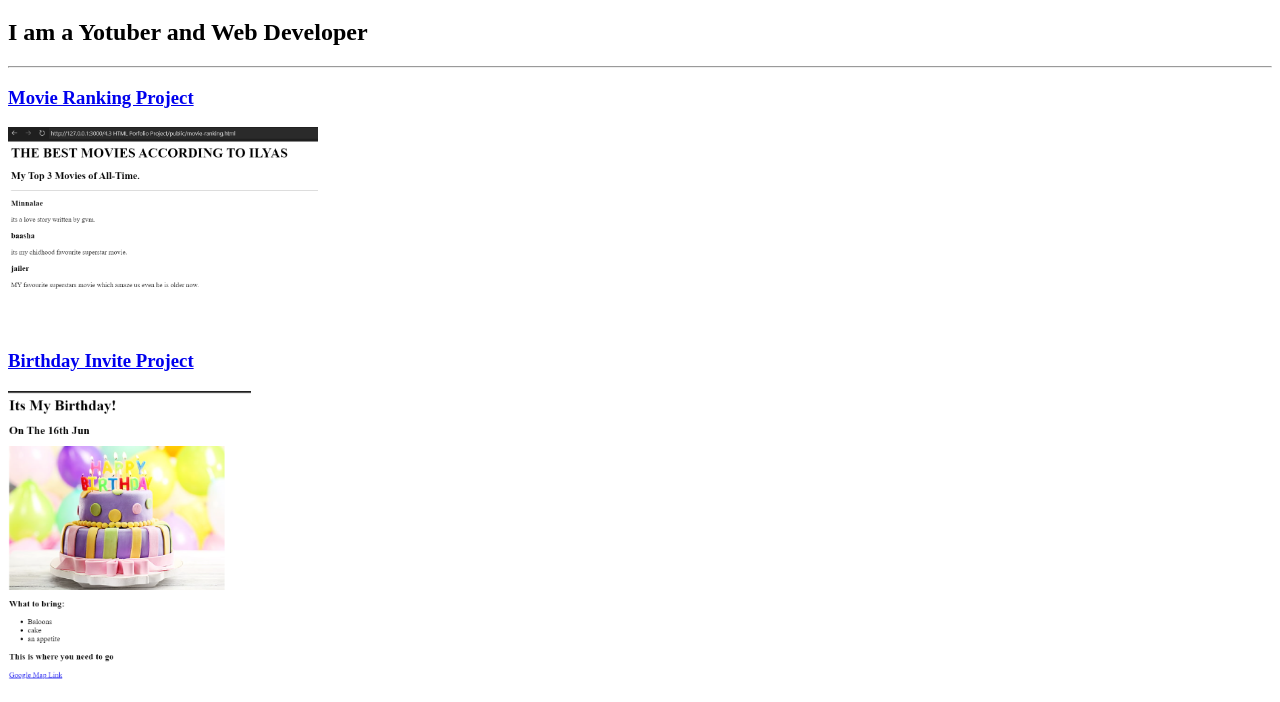
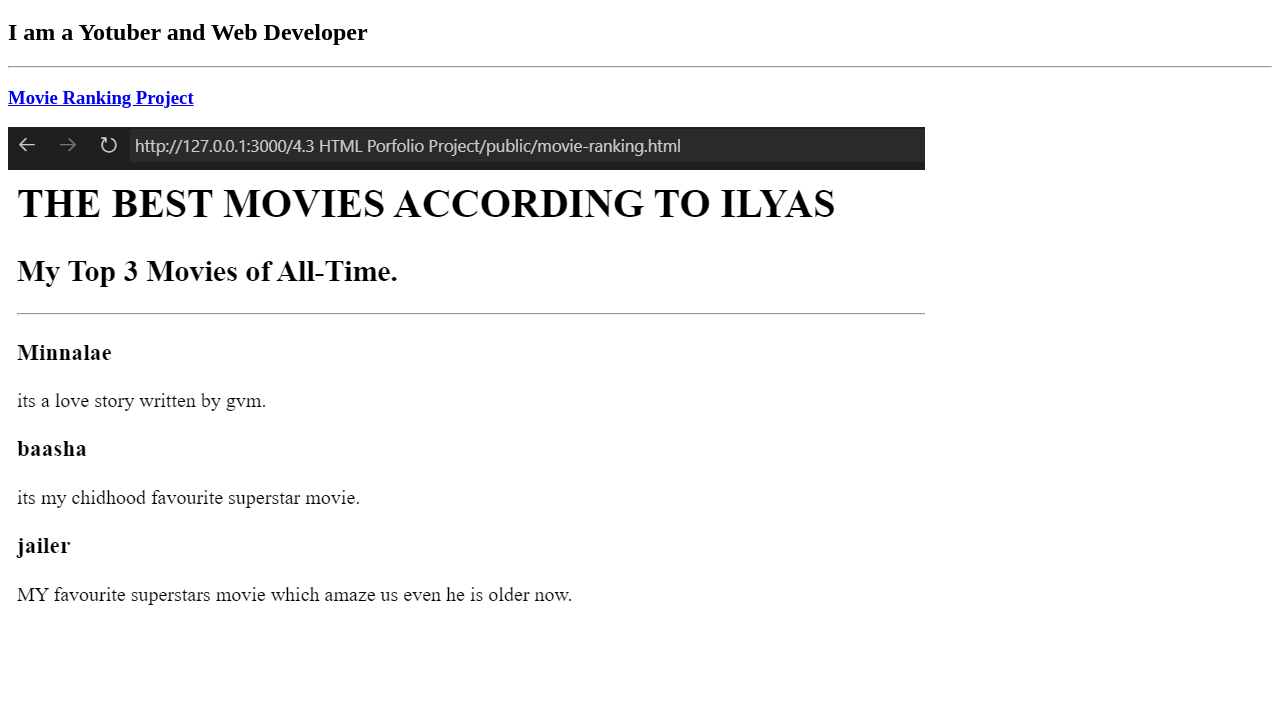
Before and after one commit to geekyilyas/Sample-Html-portfolio, a plain HTML site: page index.html in a window 1280 px wide. Shown: the part 61-763 px from the top of the page. Drawn offline with Linux system fonts and the light colour scheme.

Commit message:
Update index.html

```diff
--- a/index.html
+++ b/index.html
@@ -10,9 +10,9 @@
 <h2>I am a Yotuber and Web Developer</h2>
 <hr />
 <h3><a href="./public/movie-ranking.html">Movie Ranking Project</a></h3>
-<a href="./public/movie-ranking.html"><img src="../Sample-Html-portfolio/assets/images/movie ranking project image2.png" height="200"/></a>
+<a href="./public/movie-ranking.html"><img src="../Sample-Html-portfolio/assets/images/movie ranking project image2.png"/></a>
 <h3><a href="./public/birthday-invite.html">Birthday Invite Project</a></h3>
-<a href="./public/birthday-invite.html"><img src="../Sample-Html-portfolio/assets/images/Birthday invite project.png" height="300"/></a>
+<a href="./public/birthday-invite.html"><img src="../Sample-Html-portfolio/assets/images/Birthday invite project.png"/></a>
 <hr />
 <a href="./public/about.html">About me</a><br />
 <a href="./public/contact.html">Contact me</a>
```
